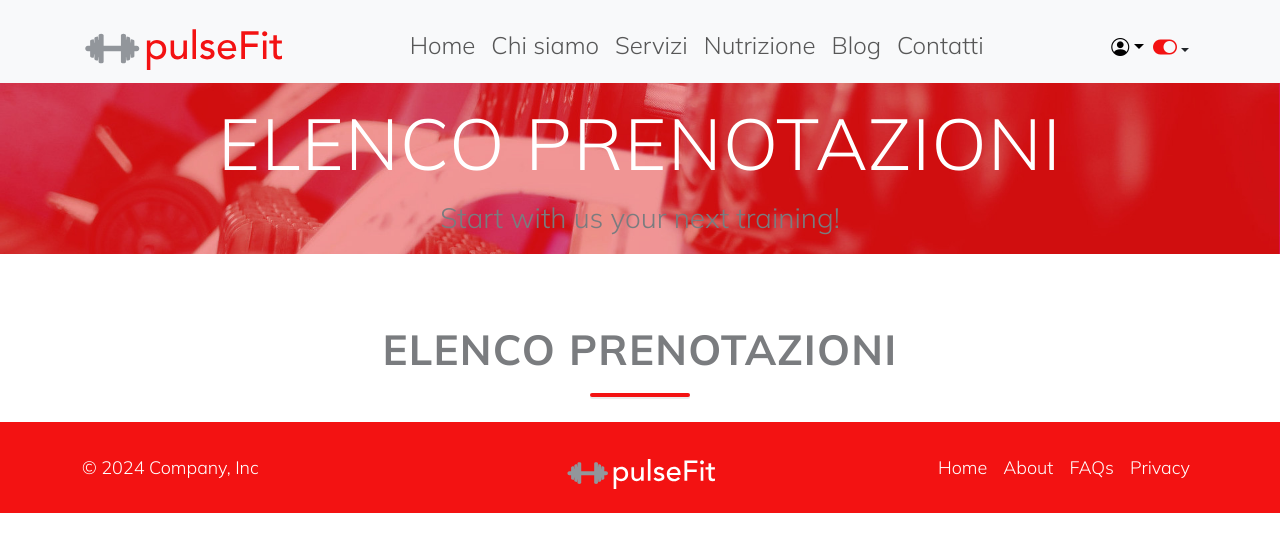
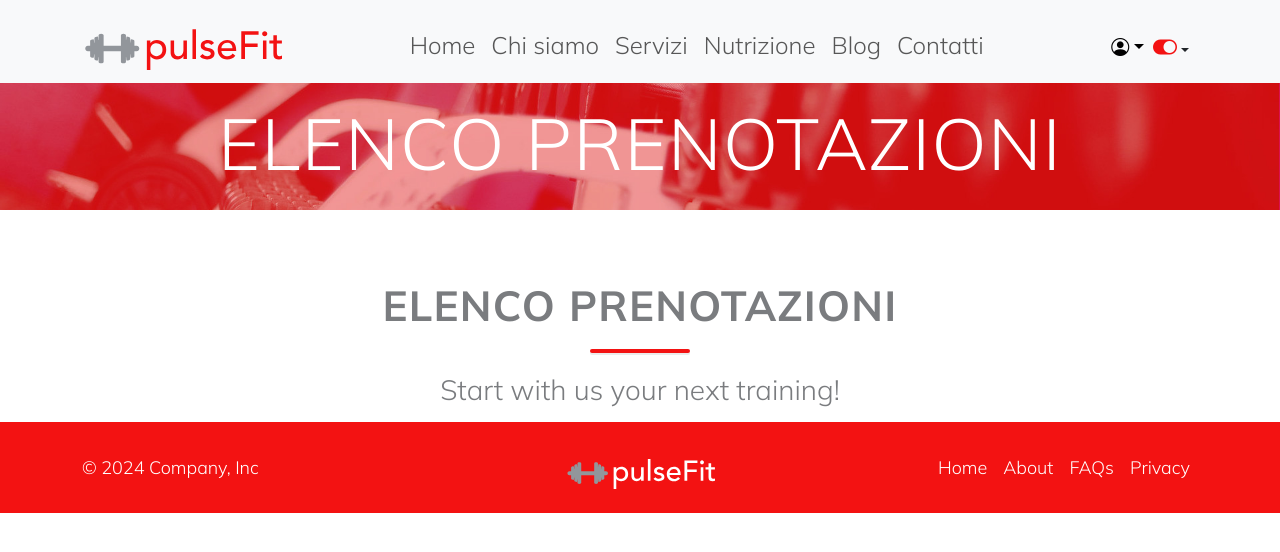
Before and after one commit to Andrea-vicari/tigerFitness, a React (Vite) app in the folder client/: page /elencoprenotazioniutente in a window 1280 px wide. Shown: the top 552 px of the page. Built offline with nearby package versions, Linux system fonts and the light colour scheme.

Commit message:
Update ElencoPrenTrainer.jsx

```diff
--- a/client/src/Components/dashcomponents/ElencoPrenTrainer.jsx
+++ b/client/src/Components/dashcomponents/ElencoPrenTrainer.jsx
@@ -50,13 +50,14 @@ function ElencoPrenTrainer() {
                 <div className='container-fluid pt-1 mt-5 bg-stripe'>
                     <div className='container text-center mt-5 pb-1'>
                         <h1 className='display-2 text-white text-uppercase'>Elenco Prenotazioni</h1>
-                        <p className='text-center fs-3'>Start with us your next training!</p>
+
                     </div>
                 </div>
             <section className={"py-3" + " " + bgType + " " + textType}>
 
                 <div className="container">
                     <h1 className="section-title pt-5">Elenco Prenotazioni</h1>
+                    <p className='text-center fs-3'>Start with us your next training!</p>
                 <div className="container">
 
                     <div className="row row-cols-1 row-cols-sm-2 row-cols-md-3 g-3">
```
